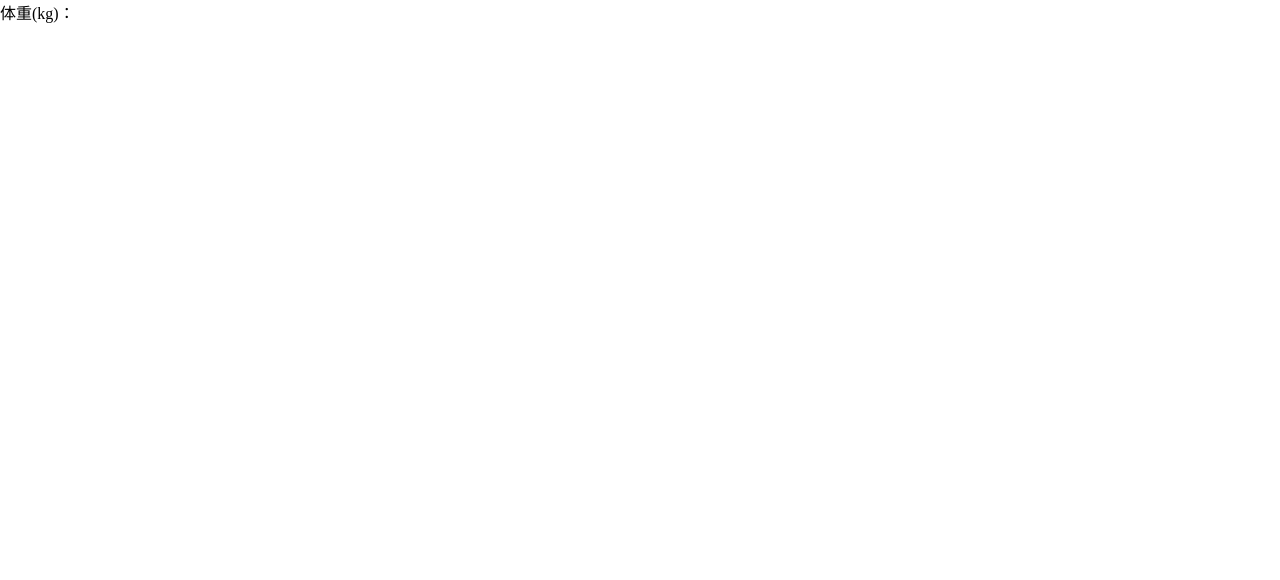
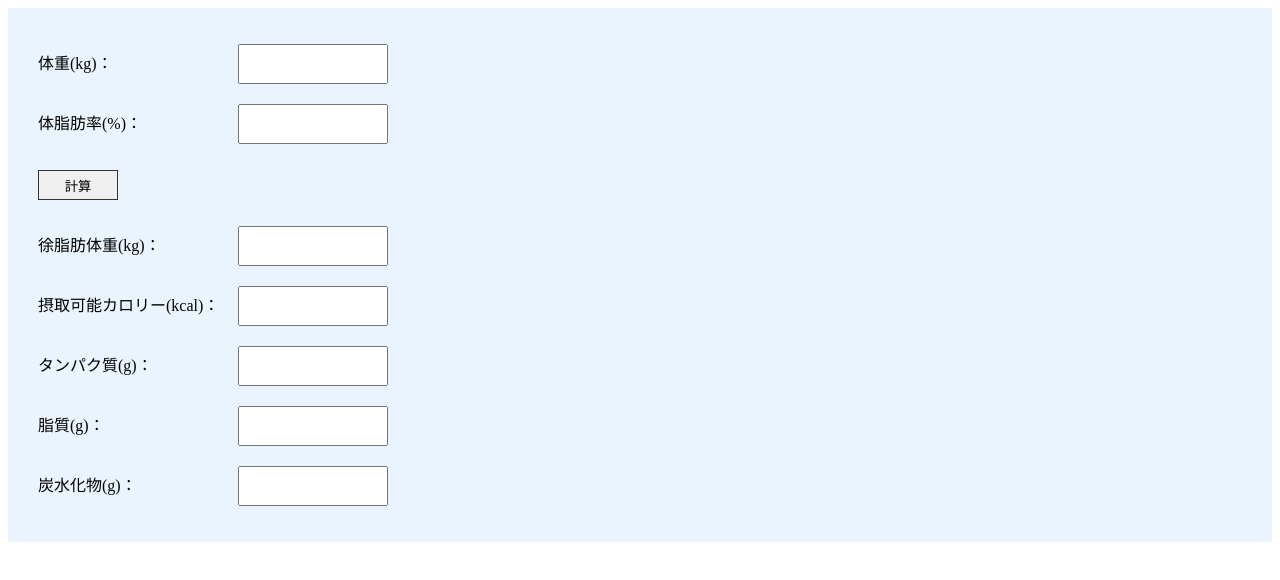
Before and after one commit to DLISxSBT/DLISxSBT, a plain HTML site: page index.html in a window 1280 px wide. Drawn offline with Linux system fonts and the light colour scheme.

Commit message:
Update style.css

```diff
--- a/css/style.css
+++ b/css/style.css
@@ -1,7 +1,30 @@
-* {
-	width: 100%;
-	height: 100%;
-	padding: 0;
-	margin: 0;
-	overflow: hidden;
+.diet_form {
+    background: #eaf4ff;
+    padding: 10px 30px;
 }
+form dl dt {
+    width: 200px;
+    height: 40px;
+    padding: 10px 0;
+    line-height: 40px;
+    float: left;
+}
+form dl dd {
+    padding: 10px 0;
+    margin: 0;
+}
+.box {
+    box-sizing: border-box;
+    width: 150px !important;
+    height: 40px !important;
+    margin: 0 !important;
+    padding: 0 10px !important;
+}
+.calc-btn {
+    width: 80px;
+    height: 30px;
+    border: 1px solid #333;
+}
+.calc-btn:hover {
+    cursor: pointer;
+}
```
